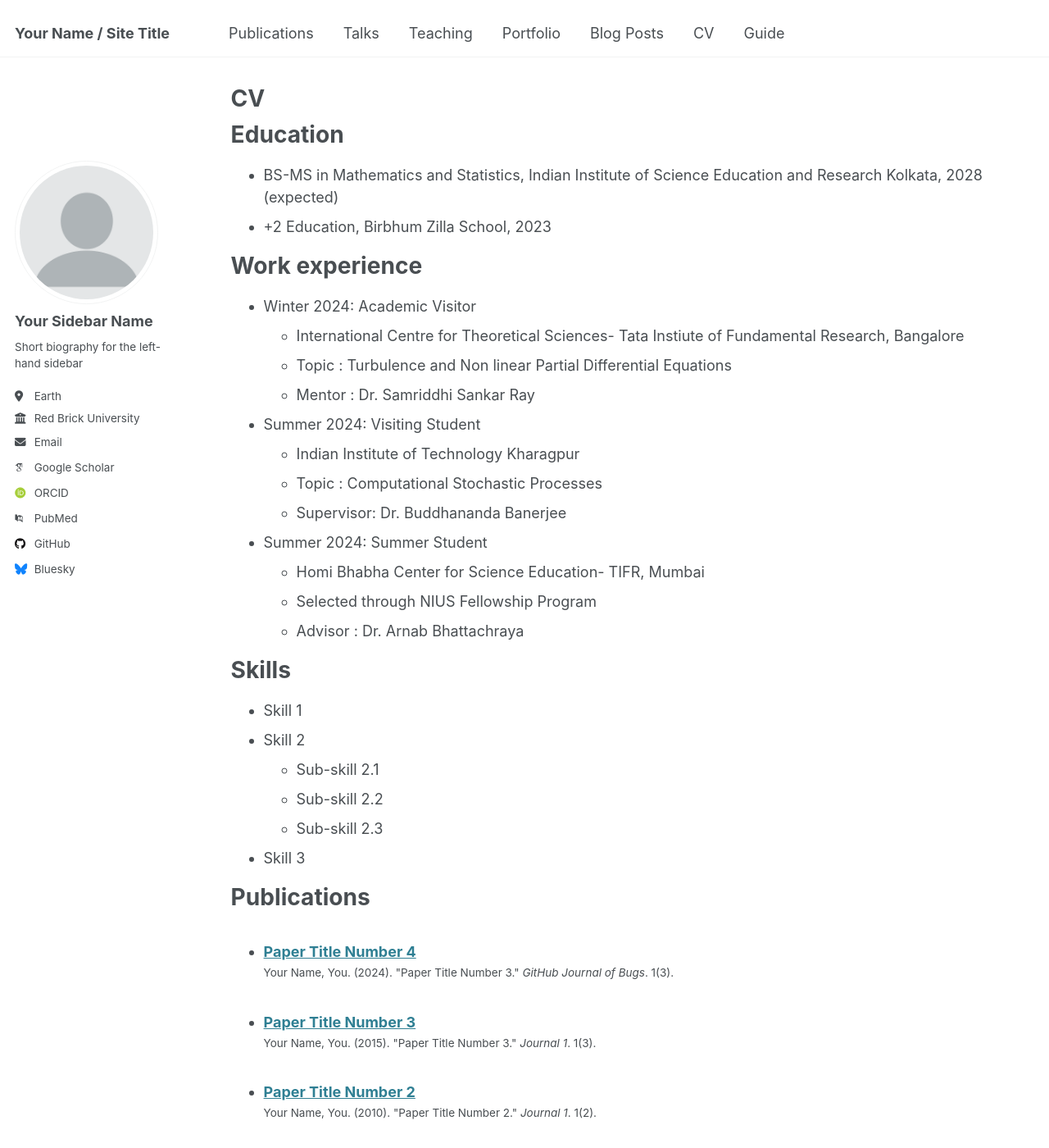
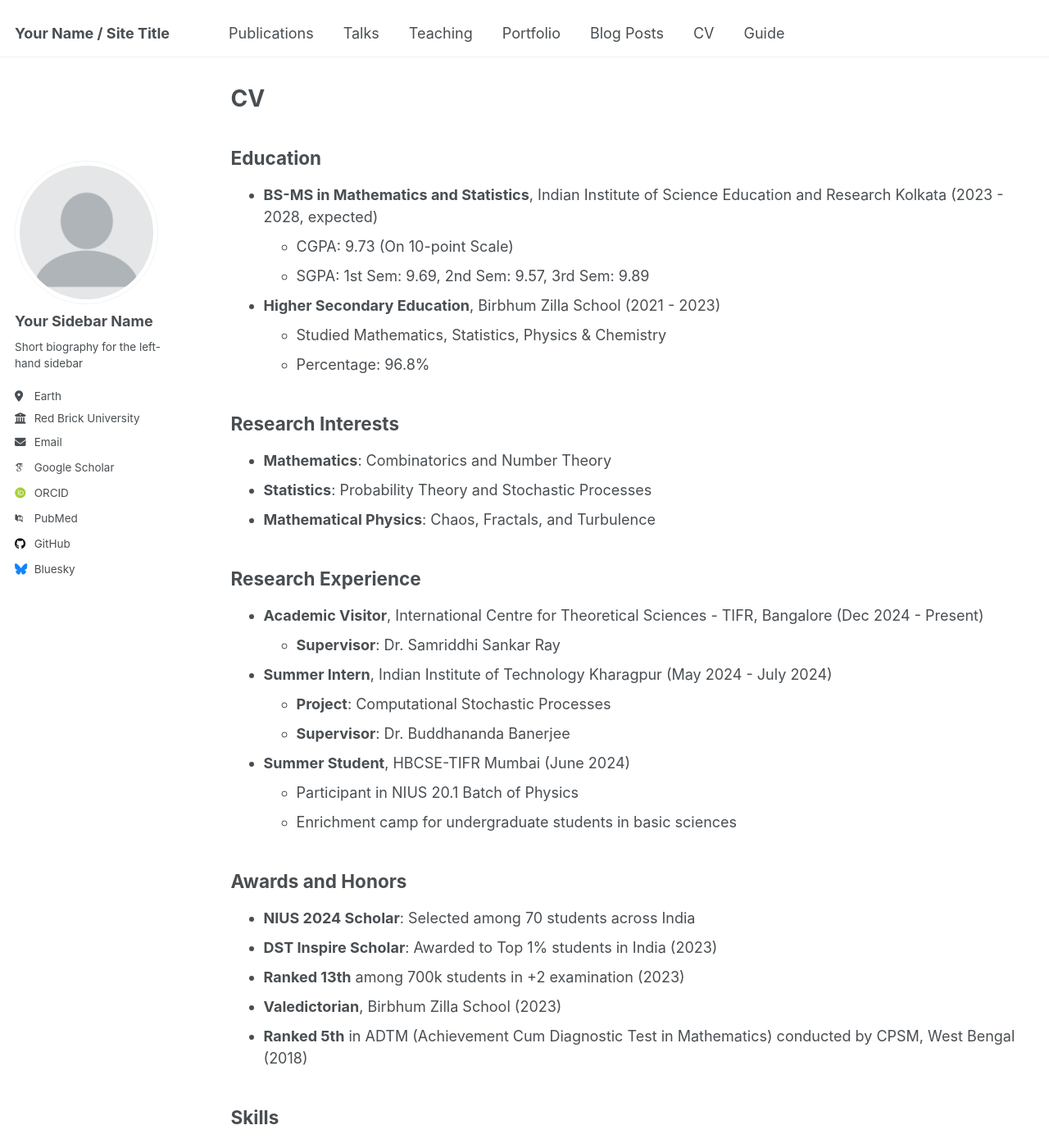
Before and after one commit to imbikrampal/bikram, a Jekyll site: the page built from _pages/cv.md, in a window 1280 px wide and 1400 px high. Shown: the whole window at 82% size. Built offline with Jekyll 4.4.1, drawn with Linux system fonts in a browser that asks for light colours; some web fonts are replaced; some of the changed text lies outside the part shown.

Commit message:
Update cv.md

```diff
--- a/_pages/cv.md
+++ b/_pages/cv.md
@@ -9,55 +9,80 @@ redirect_from:
 
 {% include base_path %}
 
-Education
-======
-* BS-MS in Mathematics and Statistics, Indian Institute of Science Education and Research Kolkata, 2028 (expected)
-* +2 Education, Birbhum Zilla School, 2023
+## Education
 
-Work experience
-======
-* Winter 2024: Academic Visitor
-  * International Centre for Theoretical Sciences- Tata Instiute of Fundamental Research, Bangalore
-  * Topic : Turbulence and Non linear Partial Differential Equations
-  * Mentor : Dr. Samriddhi Sankar Ray
+* **BS-MS in Mathematics and Statistics**, Indian Institute of Science Education and Research Kolkata (2023 - 2028, expected)
+  * CGPA: 9.73 (On 10-point Scale)
+  * SGPA: 1st Sem: 9.69, 2nd Sem: 9.57, 3rd Sem: 9.89
+* **Higher Secondary Education**, Birbhum Zilla School (2021 - 2023)
+  * Studied Mathematics, Statistics, Physics & Chemistry
+  * Percentage: 96.8%
 
-* Summer 2024: Visiting Student
-  * Indian Institute of Technology Kharagpur
-  * Topic : Computational Stochastic Processes
-  * Supervisor: Dr. Buddhananda Banerjee
+## Research Interests
 
-* Summer 2024: Summer Student
-  * Homi Bhabha Center for Science Education- TIFR, Mumbai
-  * Selected through NIUS Fellowship Program
-  * Advisor : Dr. Arnab Bhattachraya
+* **Mathematics**: Combinatorics and Number Theory
+* **Statistics**: Probability Theory and Stochastic Processes
+* **Mathematical Physics**: Chaos, Fractals, and Turbulence
 
-Skills
-======
-* Skill 1
-* Skill 2
-  * Sub-skill 2.1
-  * Sub-skill 2.2
-  * Sub-skill 2.3
-* Skill 3
+## Research Experience
 
-Publications
-======
-  <ul>{% for post in site.publications reversed %}
-    {% include archive-single-cv.html %}
-  {% endfor %}</ul>
+* **Academic Visitor**, International Centre for Theoretical Sciences - TIFR, Bangalore (Dec 2024 - Present)
+  * **Supervisor**: Dr. Samriddhi Sankar Ray
+* **Summer Intern**, Indian Institute of Technology Kharagpur (May 2024 - July 2024)
+  * **Project**: Computational Stochastic Processes
+  * **Supervisor**: Dr. Buddhananda Banerjee
+* **Summer Student**, HBCSE-TIFR Mumbai (June 2024)
+  * Participant in NIUS 20.1 Batch of Physics
+  * Enrichment camp for undergraduate students in basic sciences
 
-Talks
-======
-  <ul>{% for post in site.talks reversed %}
-    {% include archive-single-talk-cv.html  %}
-  {% endfor %}</ul>
+## Awards and Honors
 
-Teaching
-======
-  <ul>{% for post in site.teaching reversed %}
-    {% include archive-single-cv.html %}
-  {% endfor %}</ul>
+* **NIUS 2024 Scholar**: Selected among 70 students across India
+* **DST Inspire Scholar**: Awarded to Top 1% students in India (2023)
+* **Ranked 13th** among 700k students in +2 examination (2023)
+* **Valedictorian**, Birbhum Zilla School (2023)
+* **Ranked 5th** in ADTM (Achievement Cum Diagnostic Test in Mathematics) conducted by CPSM, West Bengal (2018)
 
-Service and leadership
-======
-* Currently signed in to 43 different slack teams
+## Skills
+
+* **Programming**: Python, R, MATLAB
+* **Typing & Documentation**: LaTeX, Typst, Vim
+* **Plotting Tools**: Matplotlib, Origin, Gnuplot
+* **Operating Systems**: Linux (Ubuntu), Windows, Mac
+* **Languages**: English, Bengali, Hindi
+
+## Positions of Responsibility
+
+* **Core Committee Member**, Identity: Maths Club, IISER Kolkata (Present)
+* **Content Writer**, Identity: Maths Club, IISER Kolkata (2024)
+* **School Captain**, BkTPP Prabir Sengupta Vidyalaya (2018-2020)
+
+## Extracurricular Activities
+
+* **Special Mention**, Model United Nations 2024 (Lit Club, IISER Kolkata)
+* **Winner**, IISER Kolkata Cricket Auction Tournament 2024
+* **Winner**, State Level Debate Competition (West Bengal Cooperative Society, 2021 & 2022)
+* **Winner**, State Level Debate Competition (Election Commission of West Bengal, 2021)
+* **Winner**, Subdivisional Youth Science Fair (Govt. of India, 2019)
+
+## Publications
+
+<ul>{% for post in site.publications reversed %}
+  {% include archive-single-cv.html %}
+{% endfor %}</ul>
+
+## Talks
+
+<ul>{% for post in site.talks reversed %}
+  {% include archive-single-talk-cv.html %}
+{% endfor %}</ul>
+
+## Teaching
+
+<ul>{% for post in site.teaching reversed %}
+  {% include archive-single-cv.html %}
+{% endfor %}</ul>
+
+## Service and Leadership
+
+* Currently signed in to 43 different Slack teams
```
